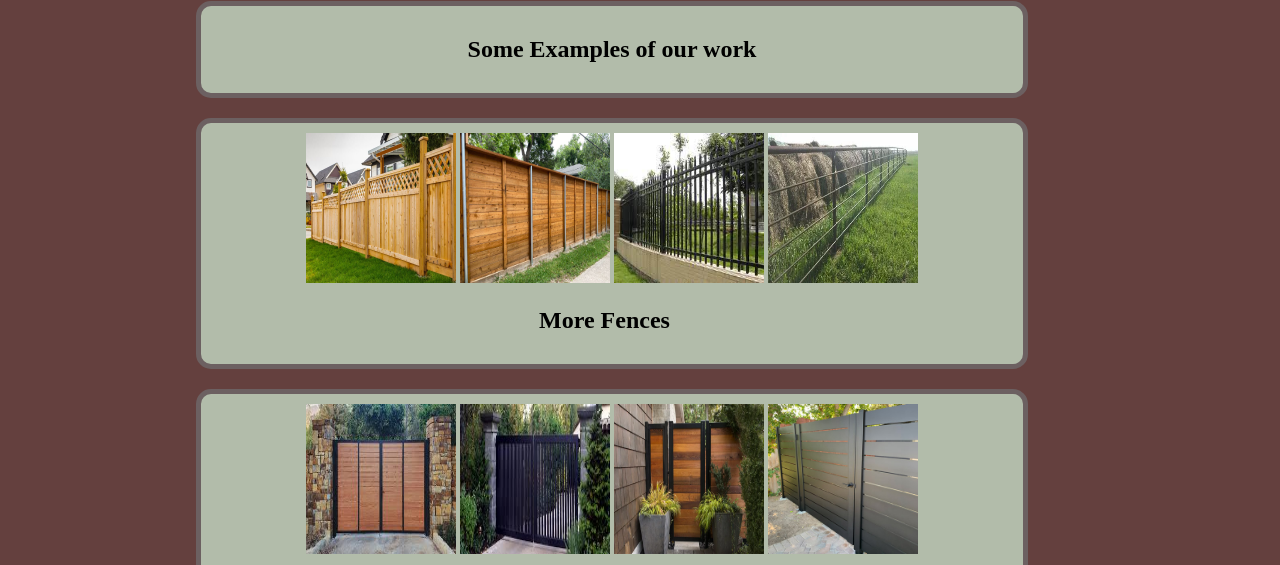
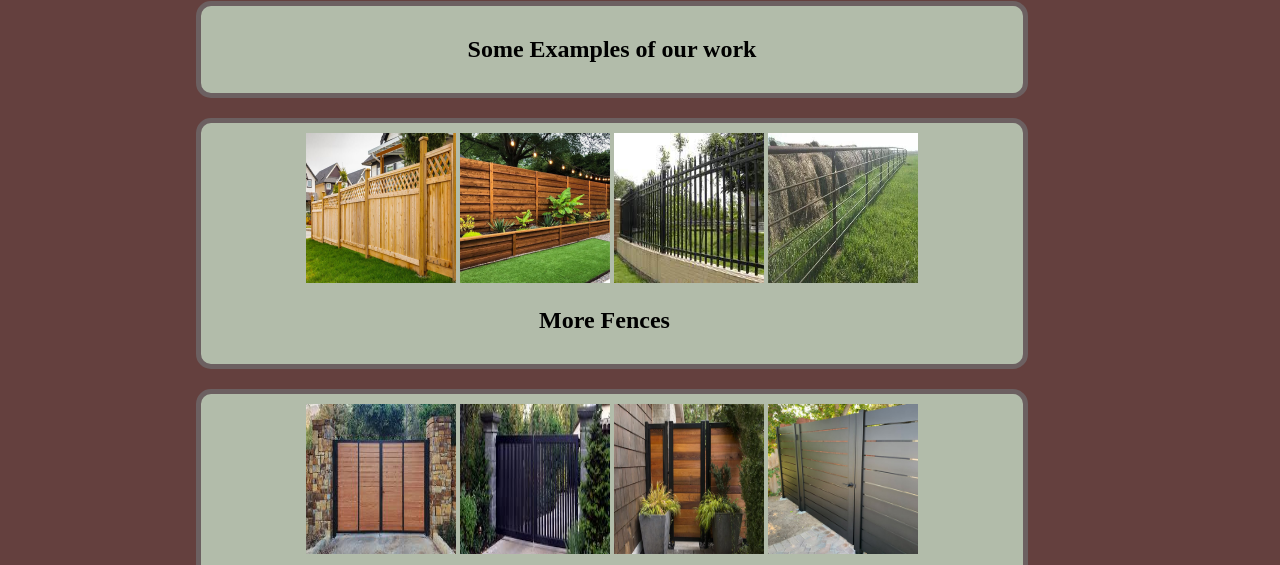
Before and after one commit to xX7Domo7Xx/Fences-Gates_Final, a plain HTML site: page index.html in a window 1280 px wide. Shown: the part 224-789 px from the top of the page. Drawn offline with Linux system fonts and the light colour scheme.

Commit message:
Update index.html

```diff
--- a/index.html
+++ b/index.html
@@ -50,7 +50,7 @@
     </article>
     <article>
         <img src="Fence Home page 1.jpg" style="width:150px;height:150px;" >
-        <img src="Fence Home page 2.jpg" style="width:150px;height:150px;" >
+        <img src="Fence Home page 2.webp" style="width:150px;height:150px;" >
         <img src="Fence Home page 3.jpg" style="width:150px;height:150px;">
         <img src="Fence Home Page 4.webp" style="width:150px;height:150px;">
         <h1 class="holygrail-menu">  <a href="Fences.html">More Fences</a></h1>
```
